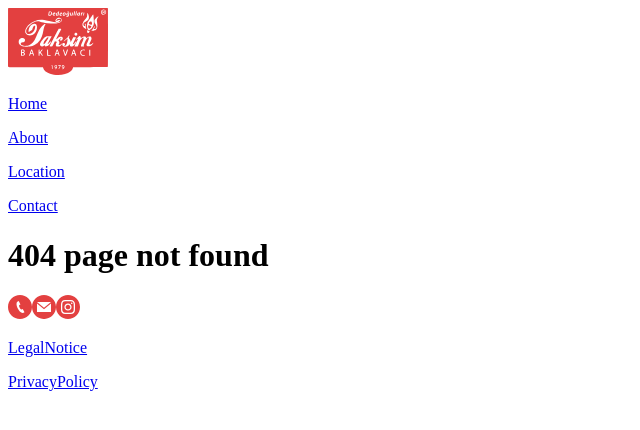
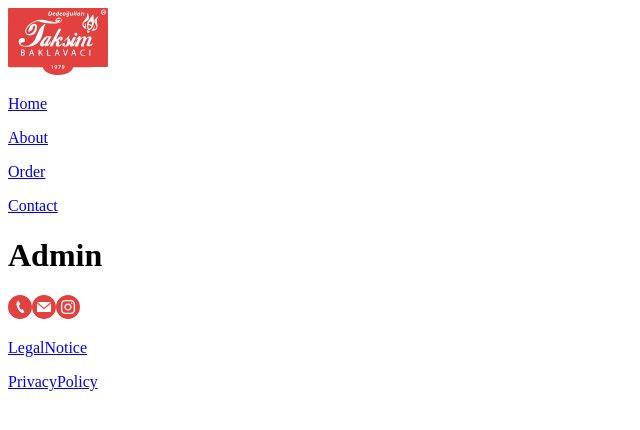
Before and after one commit to clydewilmoth/TAKSIM-UI, a React (Vite) app: page /admin in a window 1280 px wide. Before the commit this address had no page. Shown: the top 430 px of the page, without its empty margins (0-640 px from the left). Built offline with nearby package versions, Linux system fonts and the light colour scheme.

Commit message:
Replaced Location component with Order component and added secret path Admin component

```diff
--- a/src/components/Header/Nav.tsx
+++ b/src/components/Header/Nav.tsx
@@ -10,7 +10,7 @@ function Nav() {
         <Link to="/about">About</Link>
       </p>
       <p>
-        <Link to="/location">Location</Link>
+        <Link to="/order">Order</Link>
       </p>
       <p>
         <Link to="/contact">Contact</Link>
--- /dev/null
+++ b/src/components/pages/Admin/Admin.tsx
@@ -0,0 +1,9 @@
+function Admin() {
+  return (
+    <div id="admin" className="pages">
+      <h1>Admin</h1>
+    </div>
+  );
+}
+
+export default Admin;
--- a/src/components/pages/Location/Location.tsx
+++ /dev/null
@@ -1,9 +0,0 @@
-function Location() {
-  return (
-    <div id="location" className="pages">
-      <h1>Location</h1>
-    </div>
-  );
-}
-
-export default Location;
--- /dev/null
+++ b/src/components/pages/Order/Order.tsx
@@ -0,0 +1,9 @@
+function Order() {
+  return (
+    <div id="order" className="pages">
+      <h1>Order</h1>
+    </div>
+  );
+}
+
+export default Order;
--- a/src/main.tsx
+++ b/src/main.tsx
@@ -4,11 +4,12 @@ import { BrowserRouter, Routes, Route } from "react-router-dom";
 import Layout from "./components/Layout/Layout.tsx";
 import Home from "./components/pages/Home/Home.tsx";
 import About from "./components/pages/About/About.tsx";
-import Location from "./components/pages/Location/Location.tsx";
+import Order from "./components/pages/Order/Order.tsx";
 import Contact from "./components/pages/Contact/Contact.tsx";
 import LegalNotice from "./components/pages/LegalNotice/LegalNotice.tsx";
 import NoPage from "./components/pages/NoPage/NoPage.tsx";
 import PrivacyPolicy from "./components/pages/PrivacyPolicy/PrivacyPolicy.tsx";
+import Admin from "./components/pages/Admin/Admin.tsx";
 
 createRoot(document.getElementById("root")!).render(
   <StrictMode>
@@ -17,10 +18,11 @@ createRoot(document.getElementById("root")!).render(
         <Route path="/" element={<Layout />}>
           <Route index element={<Home />} />
           <Route path="about" element={<About />} />
-          <Route path="location" element={<Location />} />
+          <Route path="order" element={<Order />} />
           <Route path="contact" element={<Contact />} />
           <Route path="legalNotice" element={<LegalNotice />} />
           <Route path="privacyPolicy" element={<PrivacyPolicy />} />
+          <Route path="admin" element={<Admin />} />
           <Route path="*" element={<NoPage />} />
         </Route>
       </Routes>
```
